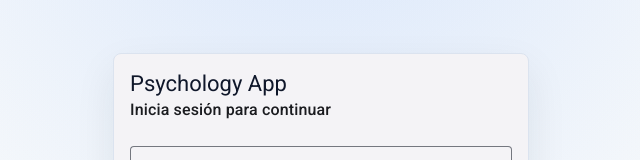
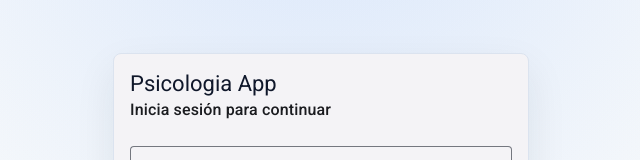
Before and after one commit to felixyz-code/psychology-app-frontend, an Angular app: page /login in a window 1280 px wide. Shown: the part 200-360 px from the top of the page, without its empty margins (319-959 px from the left). Built offline with nearby package versions, Linux system fonts and the light colour scheme.

Commit message:
validate frontend ci pipeline

```diff
--- a/src/app/core/auth/login.page.html
+++ b/src/app/core/auth/login.page.html
@@ -1,7 +1,7 @@
 <section class="login-page">
   <mat-card class="login-card">
     <mat-card-header class="login-card__header">
-      <mat-card-title>Psychology App</mat-card-title>
+      <mat-card-title>Psicologia App</mat-card-title>
       <mat-card-subtitle>Inicia sesión para continuar</mat-card-subtitle>
     </mat-card-header>
 
--- a/src/app/core/layout/navbar.component.html
+++ b/src/app/core/layout/navbar.component.html
@@ -11,7 +11,7 @@
   </button>
 
   <div class="navbar__brand">
-    <span class="navbar__title">Psychology App</span>
+    <span class="navbar__title">Psicologia App</span>
   </div>
 
   <div class="navbar__spacer"></div>
```
